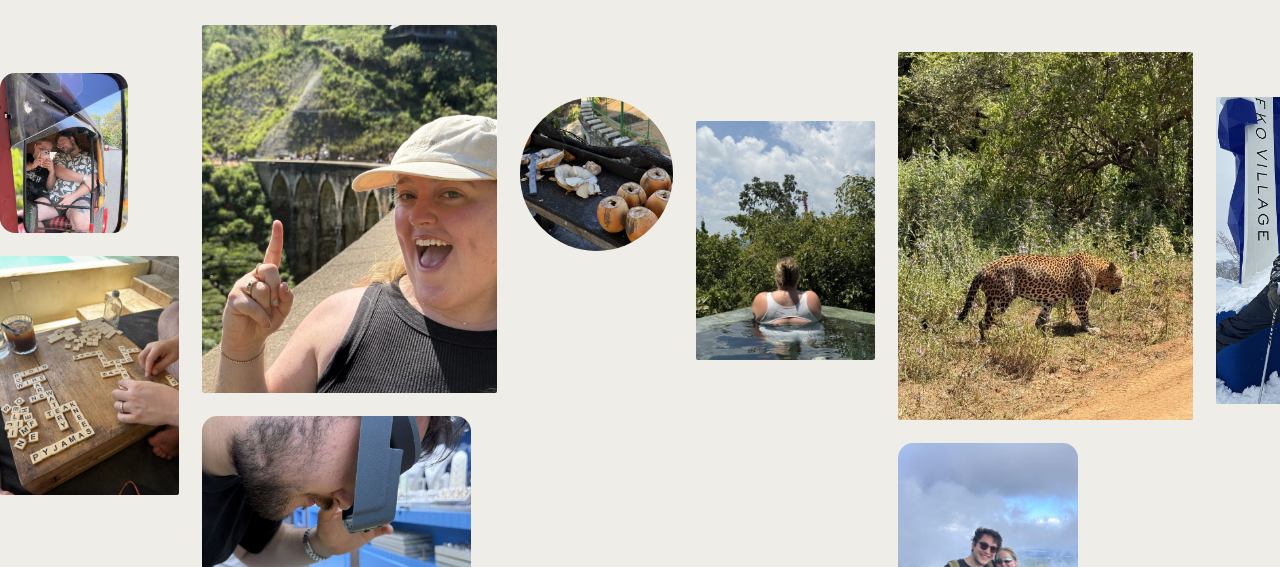
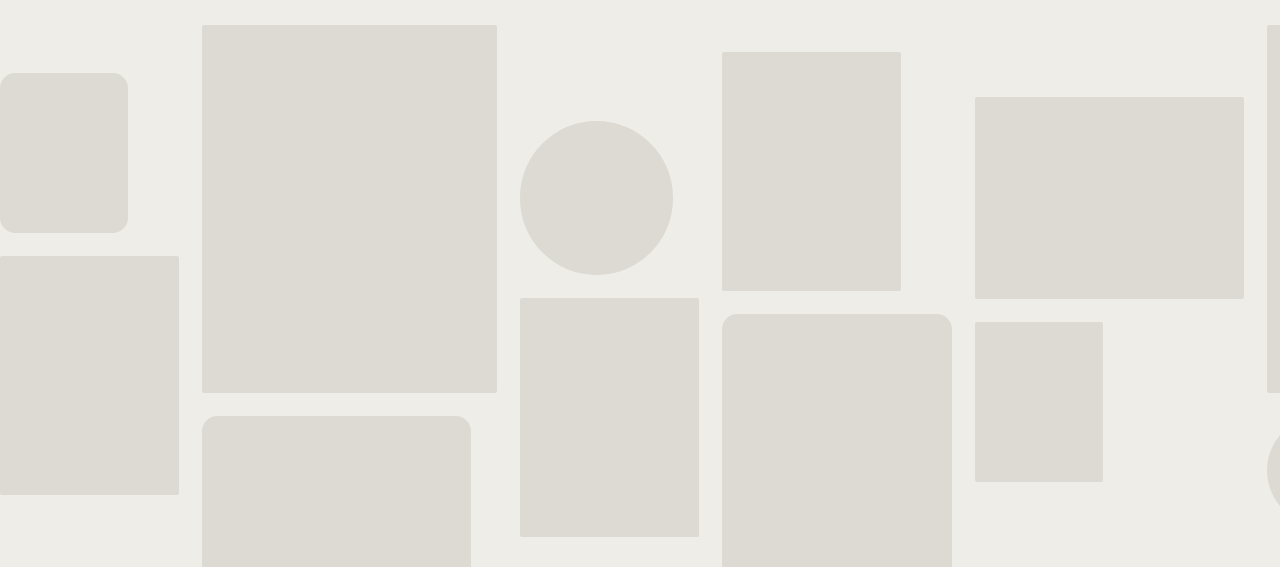
Before and after one commit to amaliejudd/Folio_26, a plain HTML site: page portfolio-repo/travel.html in a window 1280 px wide. Shown: the part 385-952 px from the top of the page. Drawn offline with Linux system fonts and the light colour scheme.

Commit message:
Collage runs on placeholders until the photos land
Sixteen tiles across eight columns, each keeping its own shape, so
the arrangement can be judged before there are photos to fill it.

Co-Authored-By: Claude Opus 5 <noreply@anthropic.com>
Claude-Session: https://claude.ai/code/session_01Nb4hzCfhTbzHu4iTGsTDTM

```diff
--- a/portfolio-repo/travel.html
+++ b/portfolio-repo/travel.html
@@ -22,6 +22,7 @@
   --t-soft:rgba(16,16,16,0.56);
   --t-faint:rgba(16,16,16,0.34);
   --t-line:rgba(16,16,16,0.13);
+  --t-ph:#dcdad3;        /* placeholder tile, a shade down from the ground */
   --t-hl:#f0ef4e;        /* the highlight yellow */
   --t-display:'Outfit', 'Helvetica Neue', Arial, sans-serif;
   --t-body:'DM Sans', 'Helvetica Neue', Arial, sans-serif;
@@ -86,6 +87,8 @@ body{background:var(--t-bg);color:var(--t-ink);font-family:var(--t-body);}
   border-radius:2px;
 }
 .cl-soft{border-radius:clamp(10px,1.2vw,20px);}
+/* Standing in until the photos land. */
+.is-placeholder{background:var(--t-ph);}
 .t-cl img{width:100%;height:100%;object-fit:cover;display:block;user-select:none;}
 
 /* Sizes. The unit scales with the viewport so the band keeps its shape. */
@@ -252,28 +255,36 @@ body{background:var(--t-bg);color:var(--t-ink);font-family:var(--t-body);}
     <h1 class="t-hero-title">A designer, swimmer &amp; runner optimising for fun.</h1>
     <div class="t-collage" aria-hidden="true">
       <div class="t-cl-col cl-drop-2">
-        <figure class="t-cl cl-s cl-soft"><img src="assets/travel/colombo.jpg" alt="" draggable="false"></figure>
-        <figure class="t-cl cl-m"><img src="assets/travel/hiriketiya.jpg" alt="" draggable="false"></figure>
+        <figure class="t-cl cl-s cl-soft is-placeholder"></figure>
+        <figure class="t-cl cl-m is-placeholder"></figure>
       </div>
       <div class="t-cl-col cl-drop-0">
-        <figure class="t-cl cl-xl"><img src="assets/travel/ella.jpg" alt="" draggable="false"></figure>
-        <figure class="t-cl cl-wide cl-soft"><img src="assets/travel/galle.jpg" alt="" draggable="false"></figure>
+        <figure class="t-cl cl-xl is-placeholder"></figure>
+        <figure class="t-cl cl-wide cl-soft is-placeholder"></figure>
+      </div>
+      <div class="t-cl-col cl-drop-4">
+        <figure class="t-cl cl-round is-placeholder"></figure>
+        <figure class="t-cl cl-m is-placeholder"></figure>
+      </div>
+      <div class="t-cl-col cl-drop-1">
+        <figure class="t-cl cl-m is-placeholder"></figure>
+        <figure class="t-cl cl-l cl-soft is-placeholder"></figure>
       </div>
       <div class="t-cl-col cl-drop-3">
-        <figure class="t-cl cl-round"><img src="assets/travel/kandy.jpg" alt="" draggable="false"></figure>
+        <figure class="t-cl cl-wide is-placeholder"></figure>
+        <figure class="t-cl cl-s is-placeholder"></figure>
+      </div>
+      <div class="t-cl-col cl-drop-0">
+        <figure class="t-cl cl-xl is-placeholder"></figure>
+        <figure class="t-cl cl-round-s is-placeholder"></figure>
       </div>
       <div class="t-cl-col cl-drop-4">
-        <figure class="t-cl cl-m"><img src="assets/travel/weligama.jpg" alt="" draggable="false"></figure>
+        <figure class="t-cl cl-l cl-soft is-placeholder"></figure>
+        <figure class="t-cl cl-m is-placeholder"></figure>
       </div>
       <div class="t-cl-col cl-drop-1">
-        <figure class="t-cl cl-xl"><img src="assets/travel/yala-national-park.jpg" alt="" draggable="false"></figure>
-        <figure class="t-cl cl-m cl-soft"><img src="assets/etna.jpg" alt="" draggable="false"></figure>
-      </div>
-      <div class="t-cl-col cl-drop-3">
-        <figure class="t-cl cl-l"><img src="assets/niseko.jpg" alt="" draggable="false"></figure>
-      </div>
-      <div class="t-cl-col cl-drop-2">
-        <figure class="t-cl cl-m"><img src="assets/travel/sigiriya.jpg" alt="" draggable="false"></figure>
+        <figure class="t-cl cl-m is-placeholder"></figure>
+        <figure class="t-cl cl-round is-placeholder"></figure>
       </div>
     </div>
   </section>
```
